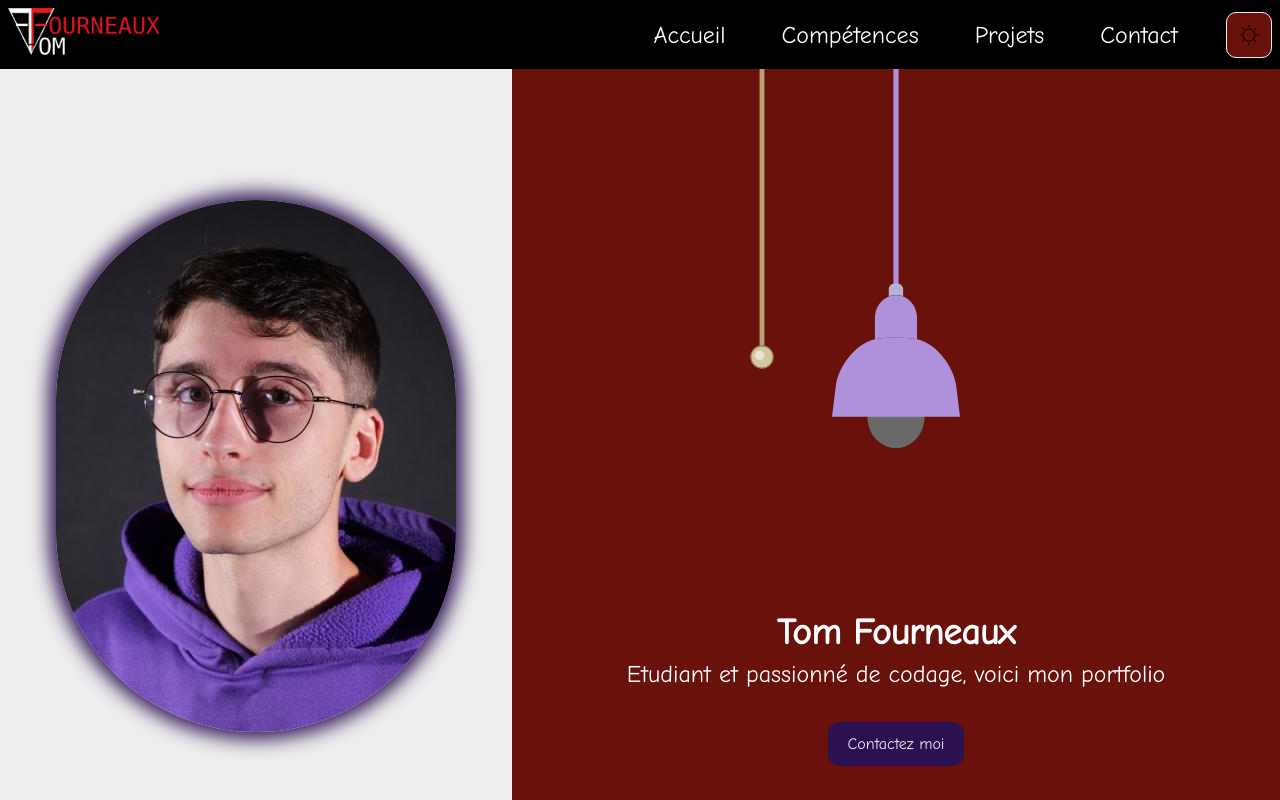
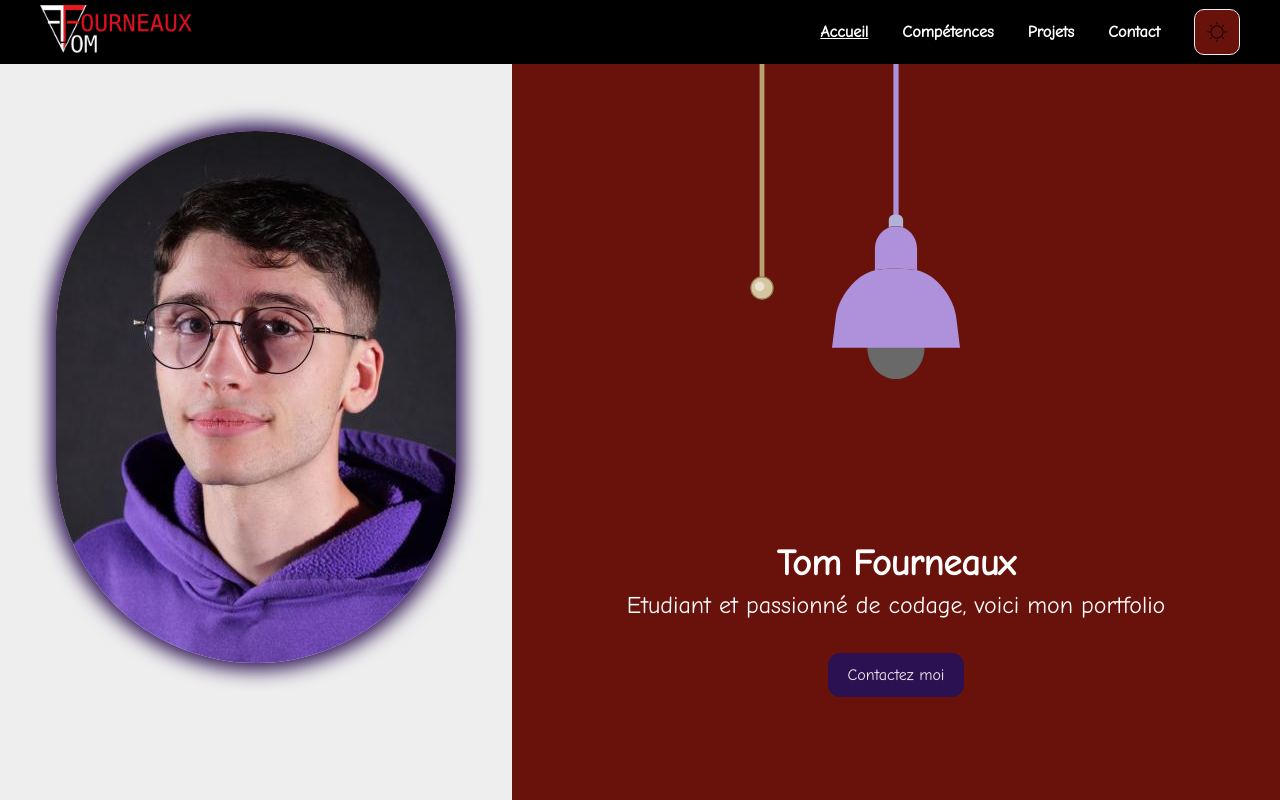
Before and after one commit to tomfrx12/portfolio-react-tom-fourneaux, a React (Vite) app: page / in a window 1280 px wide. Shown: the top 800 px of the page. Built offline with nearby package versions, Linux system fonts and the light colour scheme.

Commit message:
feat(Header, Footer, Layout): Updated header/footer styling and finalized layout styling

```diff
--- a/src/components/footer.jsx
+++ b/src/components/footer.jsx
@@ -1,24 +1,18 @@
 import { Link } from "react-router";
 
-export default function Footer() {
-    const currentYear = new Date().getFullYear();
-
+export default function footer() {
     return (
-        <footer className="bg-black flex justify-center flex-col items-center lg:flex-row lg:justify-around lg:py-2.5">
-            <nav className="flex gap-10 my-5 lg:m-0">
-                <Link to="https://github.com/tomfrx12" className="no-underline transition-transform duration-300 ease-in-out transform hover:scale-120">
-                    <img className="max-h-6 lg:max-h-10" src="/img/img_reseaux/github.png" alt="Logo de Github"/>
-                </Link>
-                <Link to="https://www.linkedin.com/in/tom-fourneaux-078644332/" className="no-underline transition-transform duration-300 ease-in-out transform hover:scale-120">
-                    <img className="max-h-6 lg:max-h-10" src="/img/img_reseaux/linkedin.png" alt="Logo de LinkedIn"/>
-                </Link>
-                <Link to="https://www.instagram.com/fourneauxtom/" className="no-underline transition-transform duration-300 ease-in-out transform hover:scale-120">
-                    <img className="max-h-6 lg:max-h-10" src="/img/img_reseaux/instagram.png" alt="Logo de Instagram"/>
-                </Link>
-            </nav>
-            <p className="text-center text-xs text-white lg:text-2xl">Copyright © {currentYear} tom-fourneaux<br/>
-                <Link to="/mentions_legales" className="text-white underline" onClick={() => { window.scrollTo(0, 0); }}>Mentions légales</Link>
-            </p>
+        <footer className="flex items-center justify-between bg-black px-10 py-5 text-base text-white">
+            <div className="flex gap-5 text-white/80">
+                <Link to="https://github.com/" className="hover:text-white">Github</Link>
+                <Link to="https://linkedin.com/" className="hover:text-white">LinkedIn</Link>
+                <Link to="https://instagram.com/" className="hover:text-white">Instagram</Link>
+            </div>
+            <div className="text-right leading-snug">
+                Copyright © 2026 tom-fourneaux
+                <br />
+                <Link to="/mentions_legales" className="underline">Mentions légales</Link>
+            </div>
         </footer>
     );
 }
--- a/src/components/header.jsx
+++ b/src/components/header.jsx
@@ -1,33 +1,42 @@
-import { useState } from "react";
+import { Link, useLocation } from "react-router";
+import ButtonDarkMode from "./buttonDarkMode";
 
-import ButtonDarkMode from "./buttonDarkMode";
-import HeaderNav from "./header_nav";
+export default function Header({ itsDark, setItsDark, active = "" }) {
+    const { pathname } = useLocation();
 
-export default function Header({ itsDark, setItsDark }) {
-    const [menuOpen, setMenuOpen] = useState(false);
+    const handleClick = (event) => {
+        window.scrollTo(0, 0);
+        if (onClick) onClick(event); //s'il y a un onClick passé en ...props, alors il est aussi appélé
+    };
+
+    const links = [
+        { label: "Accueil", path: "/" },
+        { label: "Compétences", path: "/competences" },
+        { label: "Projets", path: "/projets" },
+        { label: "Contact", path: "/me_contacter" },
+    ];
+    const currentActive = active || links.find(({ path }) => path === pathname)?.label;
 
     return (
-        <header className="bg-black sticky top-0 p-2 flex justify-between items-center z-100">
-            <HeaderNav className="pl-0" link=""  onClick={() => { setMenuOpen(false); }}>
+        <header className="fixed min-w-full flex h-16 items-center justify-between bg-black px-10 z-100">
+            <Link to="/" className="flex items-center gap-2.5">
                 <img src="/img/logo.png" alt="logo horizontal Fourneaux Tom" className="w-40"/>
-            </HeaderNav>
-            <nav className={`flex gap-10 h-full w-[250px] bg-black fixed lg:static lg:w-auto ${menuOpen ? "right-0 top-[60px] flex flex-col" : "right-[-250px] top-0 left-auto" }`}>
-                <HeaderNav link="" onClick={() => { setMenuOpen(false); }}>Accueil</HeaderNav>
-                <HeaderNav link="competences" onClick={() => { setMenuOpen(false); }}>Compétences</HeaderNav>
-                <HeaderNav link="projets" onClick={() => { setMenuOpen(false); }}>Projets</HeaderNav>
-                <HeaderNav link="me_contacter" onClick={() => { setMenuOpen(false); }}>Contact</HeaderNav>
-                <button onClick={() => {setItsDark(!itsDark); setMenuOpen(false);}}>
+            </Link>
+            <nav className="flex items-center gap-[34px] text-base text-white">
+                {links.map(({ label, path }) => (
+                    <Link
+                        key={label}
+                        to={path}
+                        className={`font-bold hover:underline ${currentActive === label ? "underline" : ""}`}
+                        onClick={handleClick}
+                    >
+                        {label}
+                    </Link>
+                ))}
+                <button onClick={() => {setItsDark(!itsDark);}}>
                     <ButtonDarkMode itsDark={itsDark} />
                 </button>
             </nav>
-            <a onClick={() => {setMenuOpen(!menuOpen);}} className="block cursor-pointer top-20 right-80 lg:hidden">
-                <span className={`${menuOpen ? 'hidden' : 'block'}`}> {/* Expression ternaire */}
-                    <span className="block w-5 h-px bg-white my-1.5"></span>
-                    <span className="block w-5 h-px bg-white my-1.5"></span>
-                    <span className="block w-5 h-px bg-white my-1.5"></span>
-                </span>
-                <span className={`text-white text-4xl ${menuOpen ? 'block' : 'hidden'}`}>×</span>
-            </a>
         </header>
     );
 };
--- a/src/components/header_nav.jsx
+++ /dev/null
@@ -1,15 +0,0 @@
-import { Link } from "react-router";
-
-export default function HeaderNav({children, link, onClick, ...props}) {
-
-    const handleClick = (event) => {
-        window.scrollTo(0, 0);
-        if (onClick) onClick(event); //s'il y a un onClick passé en ...props, alors il est aussi appélé
-    };
-
-    return (
-        <Link to={`/${link}`} className="text-white p-2 text-2xl hover:text-grey" {...props} onClick={handleClick}>
-            {children}
-        </Link>
-    );
-};
--- a/src/components/layout.jsx
+++ b/src/components/layout.jsx
@@ -11,7 +11,7 @@ export default function Layout({ children }) {
         <div className="flex flex-col min-h-screen bg-(--color-bg-grey) dark:bg-(--color-bg-grey-dark)">
             <Header itsDark={itsDark} setItsDark={setItsDark} />
 
-            <main className="flex-1 items-center lg:mb-8 lg:flex lg:items-stretch lg:flex-col text-black dark:text-white">
+            <main className="flex-1 items-center lg:flex lg:items-stretch lg:flex-col text-black dark:text-white">
                 {(() => { //fonction auto-exécutée (IIFE)
                     if (typeof children === 'function') { //si le type de children est une fonction (Initialement dans le App le rendre prop définie comme une fonction)
                         return children({ itsDark, setItsDark }); //on l'appelle en lui passant les paramètres du dark mode
```
